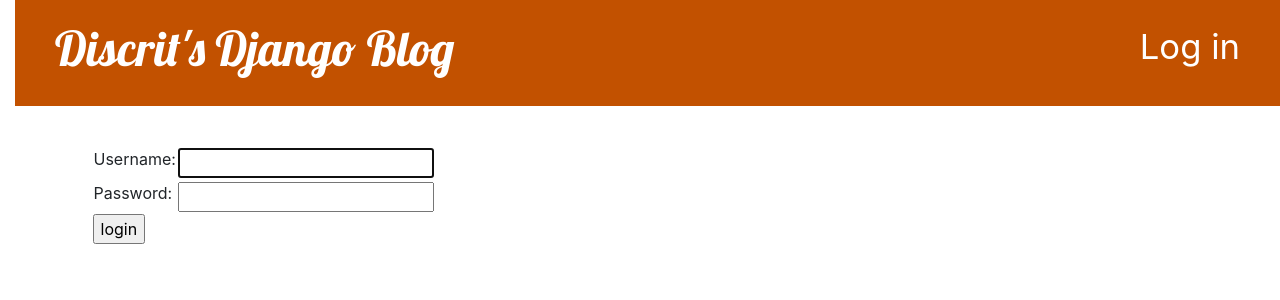
After one commit to discrit-abhijit/django-blog, a Django app: page /accounts/login/ in a window 1280 px wide. The commit adds this page. Shown: the top 300 px of the page. Run offline with Django 3.2, Linux system fonts and the light colour scheme.

Commit message:
Added user authentication, login, and logout.

```diff
--- a/blog/templates/blog/base.html
+++ b/blog/templates/blog/base.html
@@ -12,23 +12,30 @@
     </head>
 
     <body>
-    <header class="page-header">
-      <div class="container">
-          <a href="{% url 'post_new' %}" class="top-menu"> {% include './icons/plus-sign1.svg' %} </a>
-          <a href="{% url 'post_draft_list' %}" class="top-menu"><span class="glyphicon glyphicon-edit">draft(s)</span></a>
+    <div class="page-header">
 
-          <h1><a href="/">Discrit's Django Blog</a></h1>
+      {% if user.is_authenticated %}
+        <a href="{% url 'post_new' %}" class="top-menu"> {% include './icons/plus-sign1.svg' %} </a>
+        <a href="{% url 'post_draft_list' %}" class="top-menu"><span class="glyphicon glyphicon-edit">draft(s)</span></a>
+        <p class="top-menu">Hello {{ user.username }} <small> (<a href="{% url 'logout' %}">Log out</a>)</small></p>
 
-      </div>
-    </header>
+      {% else %}
+        <a href="{% url 'login' %}" class="top-menu"><span class="glyphicon glyphicon-lock">Log in</span></a>
 
-    <main class="container">
+      {% endif %}
+
+        <h1><a href="/">Discrit's Django Blog</a></h1>
+
+    </div>
+
+
+    <div class="content container">
         <div class="row">
             <div class="col">
             {% block content %}
             {% endblock %}
             </div>
         </div>
-    </main>
+    </div>
 </body>
 </html>
--- /dev/null
+++ b/blog/templates/registration/login.html
@@ -0,0 +1,26 @@
+{% extends "blog/base.html" %}
+
+{% block content %}
+	{% if form.errors %}
+		<p>Your username and password didn't match. Please try again.</p>
+	{% endif %}
+
+
+	<form method="post" action="{% url 'login' %}">
+	{% csrf_token %}
+		<table>
+		<tr>
+			<td>{{ form.username.label_tag }}</td>
+			<td>{{ form.username }}</td>
+		</tr>
+		<tr>
+			<td>{{ form.password.label_tag }}</td>
+			<td>{{ form.password }}</td>
+		</tr>
+		</table>
+
+		<input type="submit" value="login" />
+		<input type="hidden" name="next" value="{{ next }}" />
+
+	</form>
+{% endblock %}
--- a/mysite/settings.py
+++ b/mysite/settings.py
@@ -121,3 +121,5 @@
 
 STATIC_URL = '/static/'
 STATIC_ROOT = BASE_DIR / 'static'
+
+LOGIN_REDIRECT_URL = '/'      # When the login page is accessed directly, it will redirect to homepage
--- a/mysite/urls.py
+++ b/mysite/urls.py
@@ -19,8 +19,13 @@
 from django.contrib import admin
 from django.urls import path, include
 
+from django.contrib.auth import views
+
+
 urlpatterns = [
     path('admin/', admin.site.urls),
+    path('accounts/login/', views.LoginView.as_view(), name= 'login'),
+    path('accounts/logout/', views.LogoutView.as_view(next_page='/'), name='logout'),
     path('', include('blog.urls'))
 
 ]
```
Also changed, not shown: blog/templates/blog/post_detail.html (+7 -3 lines), blog/views.py (+8 -2 lines).
